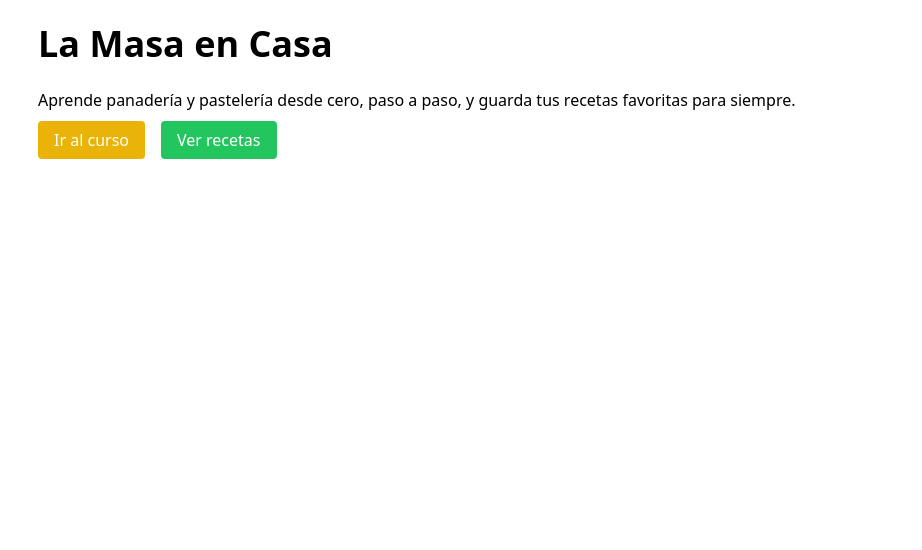
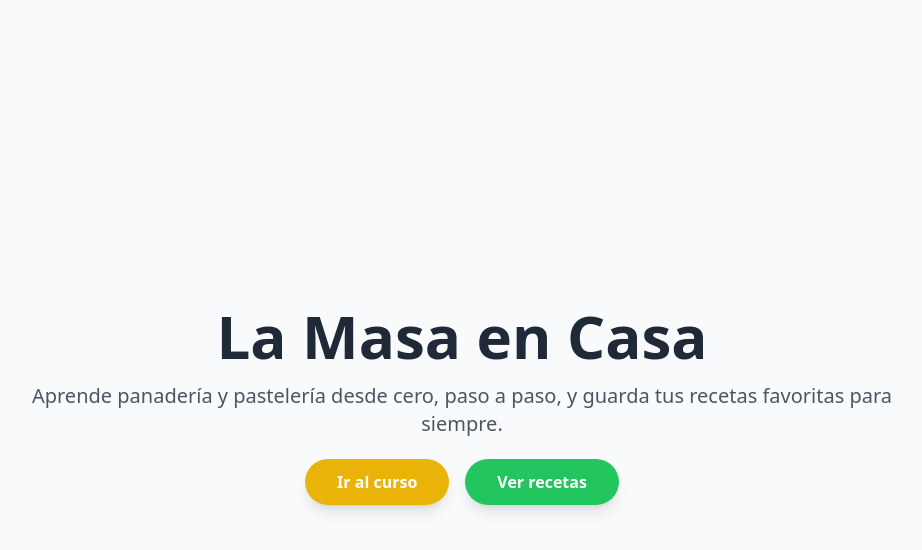
Before and after one commit to Drworm82/CursoPanadero, a Next.js app: page / in a window 1280 px wide. Shown: the top 550 px of the page, without its empty margins (178-1100 px from the left). Built offline with nearby package versions, Linux system fonts and the light colour scheme.

Commit message:
Update index.js

```diff
--- a/pages/index.js
+++ b/pages/index.js
@@ -2,18 +2,26 @@ import Link from 'next/link';
 
 export default function Home() {
   return (
-    <div className="max-w-4xl mx-auto p-6">
-      <h1 className="text-4xl font-bold mb-6">La Masa en Casa</h1>
-      <p className="mb-4">
+    <div className="flex flex-col items-center justify-center min-h-screen text-center bg-gray-50 p-6">
+      <div className="max-w-4xl mx-auto">
+        <h1 className="text-6xl font-extrabold text-gray-800 mb-4 animate-fade-in">
+          La Masa en Casa
+        </h1>
+        <p className="text-xl text-gray-600 mb-8 animate-fade-in delay-100">
           Aprende panadería y pastelería desde cero, paso a paso, y guarda tus recetas favoritas para siempre.
         </p>
-      <div className="flex gap-4">
+        <div className="flex flex-col sm:flex-row gap-4 justify-center">
           <Link href="/curso">
-          <a className="bg-yellow-500 px-4 py-2 rounded text-white">Ir al curso</a>
+            <a className="bg-yellow-500 text-white font-bold py-3 px-8 rounded-full shadow-lg hover:bg-yellow-600 transition-colors duration-300">
+              Ir al curso
+            </a>
           </Link>
           <Link href="/recetas">
-          <a className="bg-green-500 px-4 py-2 rounded text-white">Ver recetas</a>
+            <a className="bg-green-500 text-white font-bold py-3 px-8 rounded-full shadow-lg hover:bg-green-600 transition-colors duration-300">
+              Ver recetas
+            </a>
           </Link>
+        </div>
       </div>
     </div>
   );
```
Lines whose indentation alone changed are shown as unchanged.
